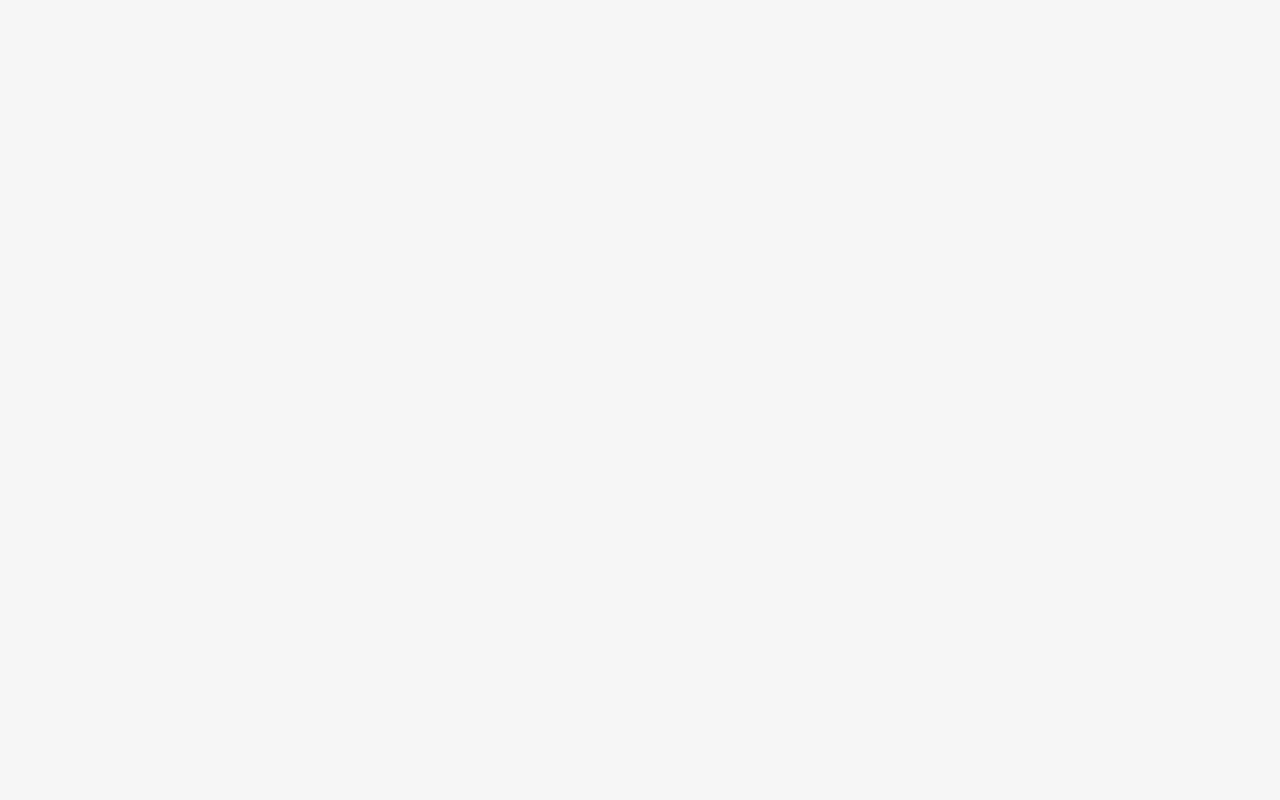
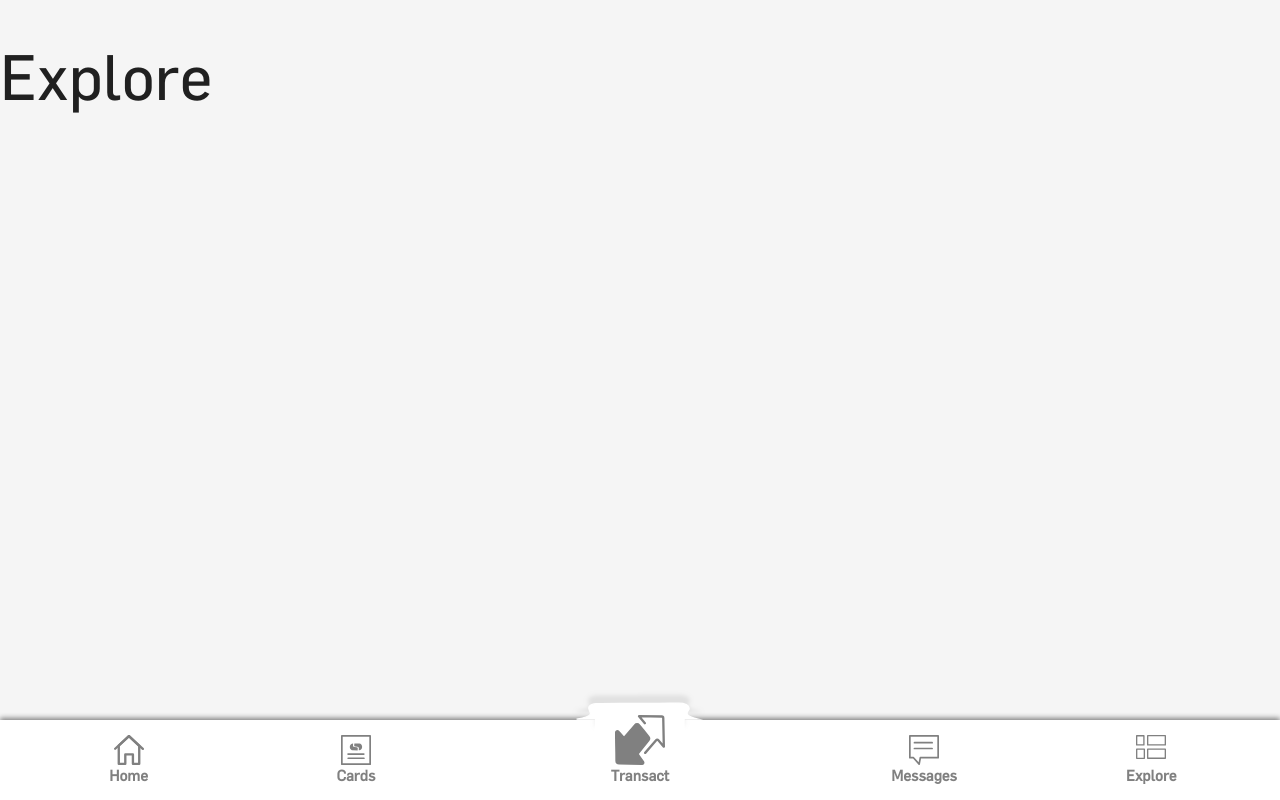
Before and after one commit to MaddoxMaila/capitec, a React (Create React App) app in the folder capitec/: page /Explore in a window 1280 px wide. Built offline with nearby package versions, Linux system fonts and the light colour scheme.

Commit message:
setting up routes for home, cards, transact, messages and explore commponents

```diff
--- a/capitec/src/App.js
+++ b/capitec/src/App.js
@@ -1,12 +1,17 @@
 import './App.css';
 import SignedOut from './components/SignedOut';
 import GlobalOne from './components/GlobalOne';
-import { BrowserRouter as Router } from  "react-router-dom";
+import { BrowserRouter as Router, Switch, Route } from  "react-router-dom";
 function App() {
   return (
     <Router>
       <div className="App">
        <GlobalOne/>
+      <Switch>
+        <Route path="/sign" >
+          <SignedOut/>
+        </Route>
+      </Switch>
       </div>
     </Router>
 
--- /dev/null
+++ b/capitec/src/components/Cards.js
@@ -0,0 +1,10 @@
+import "./css/Cards.css";
+const Cards = () => {
+    return (
+        <div className="cards">
+            <h1>cards</h1>
+        </div>
+     );
+}
+
+export default Cards;
--- /dev/null
+++ b/capitec/src/components/Explore.js
@@ -0,0 +1,9 @@
+const Explore = () => {
+    return (
+        <div className="explore">
+            <h1>Explore</h1>
+        </div>
+     );
+}
+
+export default Explore;
--- a/capitec/src/components/GlobalOne.js
+++ b/capitec/src/components/GlobalOne.js
@@ -1,7 +1,12 @@
 import "./css/GlobalOne.css";
 import Home from "./Home";
-import SignedOut from "./SignedOut";
+import BottomNav from "./BottomNav";
+
 import { Link, Switch, Route } from "react-router-dom";
+import Cards from "./Cards";
+import Transact from "./Transact";
+import Messages from "./Message";
+import Explore from "./Explore";
 
 const GlobalOne = () => {
     return (
@@ -9,9 +14,23 @@ const GlobalOne = () => {
             <Switch>
                 <Route path="/" exact>
                     <Home/>
+                    <BottomNav/>
                 </Route>
-                <Route path="/sign" >
-                    <SignedOut/>
+                <Route path="/cards" >
+                    <Cards/>
+                    <BottomNav/>
+                </Route>
+                <Route path="/transact">
+                    <Transact/>
+                    <BottomNav/>
+                </Route>
+                <Route path="/message" exact>
+                    <Messages/>
+                    <BottomNav/>
+                </Route>
+                <Route path="/Explore" exact>
+                    <Explore/>
+                    <BottomNav/>
                 </Route>
             </Switch>
         </div>
--- a/capitec/src/components/Home.js
+++ b/capitec/src/components/Home.js
@@ -1,7 +1,6 @@
 import Plans from "./Plans";
 import Favourites from "./Favourites";
 import Widgets from "./Widgets";
-import BottomNav from "./BottomNav";
 import more_blue from "./assets/more_blue.svg";
 import HomeTopNav from "./HomeTopNav";
 import HomeAccounts from "./HomeAccounts";
@@ -23,7 +22,6 @@ const Home = () => {
                 </div>
             </div>
             <Favourites/>
-            <BottomNav/>
         </div>
      );
 }
--- /dev/null
+++ b/capitec/src/components/Message.js
@@ -0,0 +1,9 @@
+const Messages = () => {
+    return (
+        <div className="messages">
+            <h1>Messages</h1>
+        </div>
+     );
+}
+
+export default Messages;
--- /dev/null
+++ b/capitec/src/components/Transact.js
@@ -0,0 +1,7 @@
+const Transact = () => {
+    return (
+        <h1>Transact</h1>
+     );
+}
+
+export default Transact;
```
Also changed, not shown: capitec/src/components/css/Cards.css (added).
